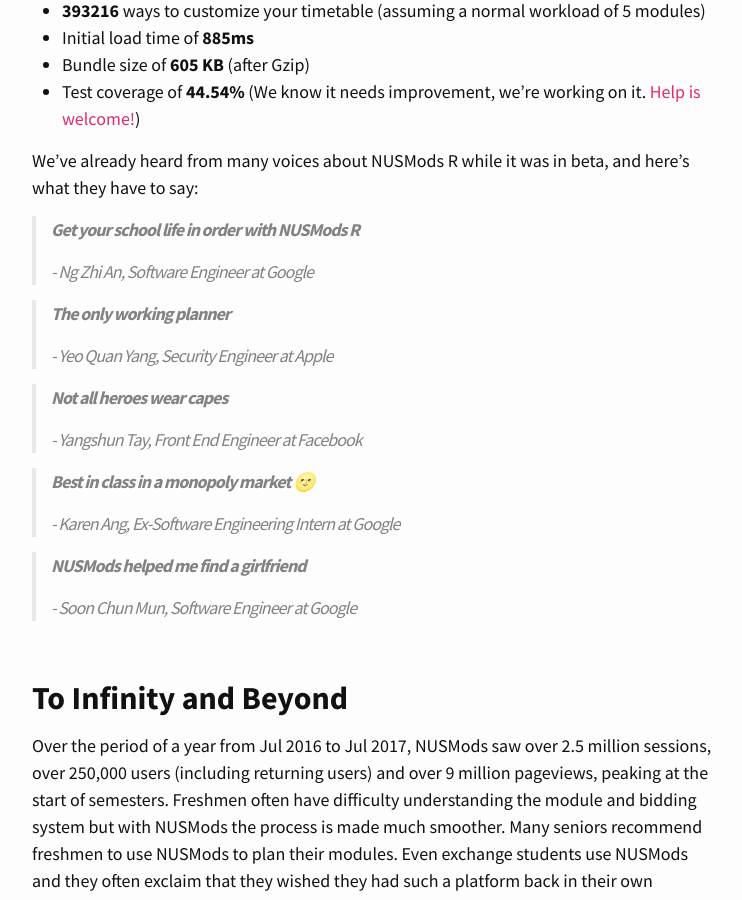
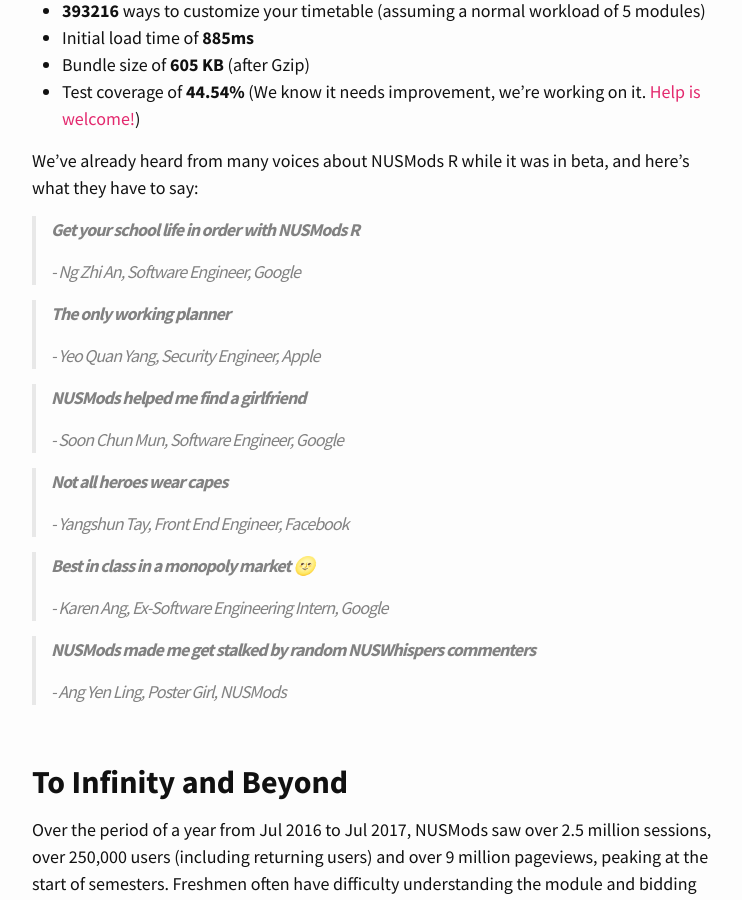
Before and after one commit to nusmodifications/nusmods-blog, a Jekyll site: the page built from _posts/2017-12-26-nusmods-r-rethought-redesigned-rewritten-reborn.md, in a window 1280 px wide and 900 px high, scrolled down 4416 px. Shown: the whole window, without its empty margins (268-1010 px from the left). Built offline with Jekyll 4.4.1, drawn with Linux system fonts in a browser that asks for light colours; nearby versions of some CDN libraries.

Commit message:
Tweak NUSMods R posts

```diff
--- a/_posts/2017-12-26-nusmods-r-rethought-redesigned-rewritten-reborn.md
+++ b/_posts/2017-12-26-nusmods-r-rethought-redesigned-rewritten-reborn.md
@@ -70,29 +70,33 @@
 - **393216** ways to customize your timetable (assuming a normal workload of 5 modules)
 - Initial load time of **885ms**
 - Bundle size of **605 KB** (after Gzip)
-- Test coverage of **44.54%** (We know it needs improvement, we're working on it. [Help is welcome!](https://github.com/nusmodifications/nusmods/tree/master/v3))
+- Test coverage of **44.54%** (We know it needs improvement, we're working on it. [Help is welcome!](https://github.com/nusmodifications/nusmods/tree/master/www))
 
 We've already heard from many voices about NUSMods R while it was in beta, and here's what they have to say:
 
 > **Get your school life in order with NUSMods R**
 >
-> *- Ng Zhi An, Software Engineer at Google*
+> *- Ng Zhi An, Software Engineer, Google*
 
 > **The only working planner**
 >
-> *- Yeo Quan Yang, Security Engineer at Apple*
+> *- Yeo Quan Yang, Security Engineer, Apple*
+
+> **NUSMods helped me find a girlfriend**
+>
+> *- Soon Chun Mun, Software Engineer, Google*
 
 > **Not all heroes wear capes**
 >
-> *- Yangshun Tay, Front End Engineer at Facebook*
+> *- Yangshun Tay, Front End Engineer, Facebook*
 
 > **Best in class in a monopoly market 🌝**
 >
-> *- Karen Ang, Ex-Software Engineering Intern at Google*
+> *- Karen Ang, Ex-Software Engineering Intern, Google*
 
-> **NUSMods helped me find a girlfriend**
+> **NUSMods made me get stalked by random NUSWhispers commenters**
 >
-> *- Soon Chun Mun, Software Engineer at Google*
+> *- Ang Yen Ling, Poster Girl, NUSMods*
 
 ## To Infinity and Beyond
 
```
Also changed, not shown: _posts/2017-12-26-nusmods-r-the-engineering-behind.md (+11 -7 lines).
